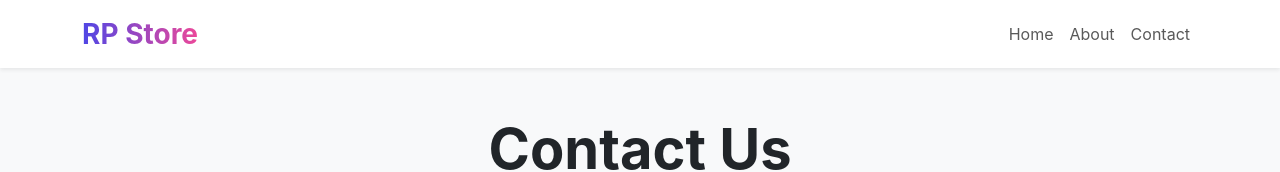
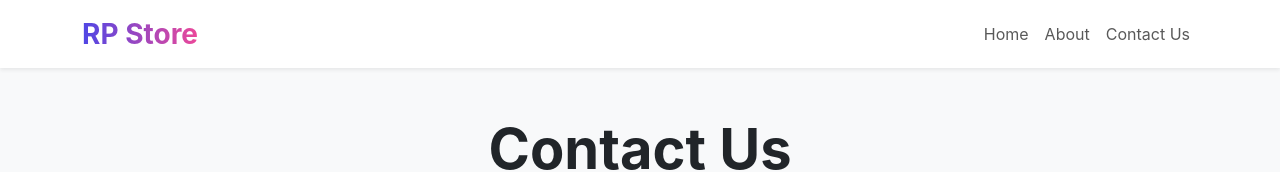
Before and after one commit to rahulpatel-webdeveloper/react-product-demo, a React (Vite) app: page /react-product-demo/contact in a window 1280 px wide. Shown: the top 172 px of the page. Built offline with nearby package versions, Linux system fonts and the light colour scheme.

Commit message:
menu change

```diff
--- a/src/components/Header.jsx
+++ b/src/components/Header.jsx
@@ -17,7 +17,7 @@ export default function Header() {
                             <Link to="/about" className="nav-link">About</Link>
                         </li>
                         <li className="nav-item">
-                            <Link to="/contact" className="nav-link">Contact</Link>
+                            <Link to="/contact" className="nav-link">Contact Us</Link>
                         </li>
                     </ul>
                 </div>
```
